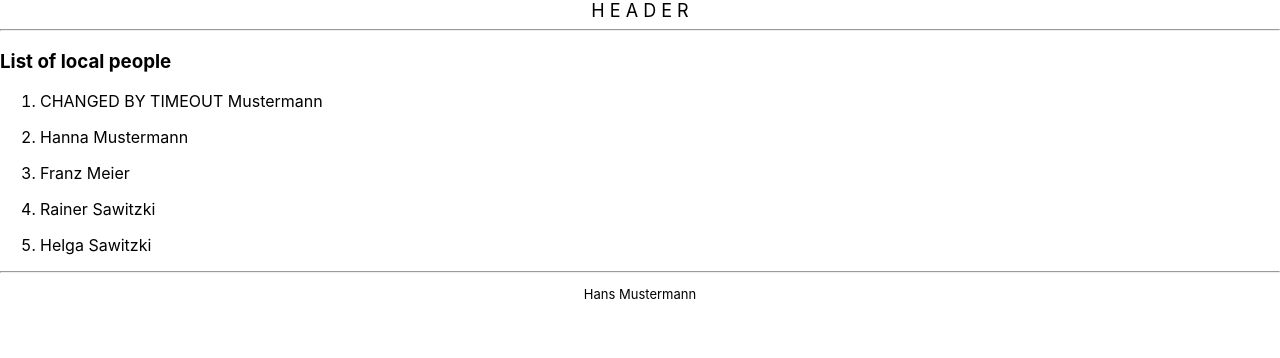
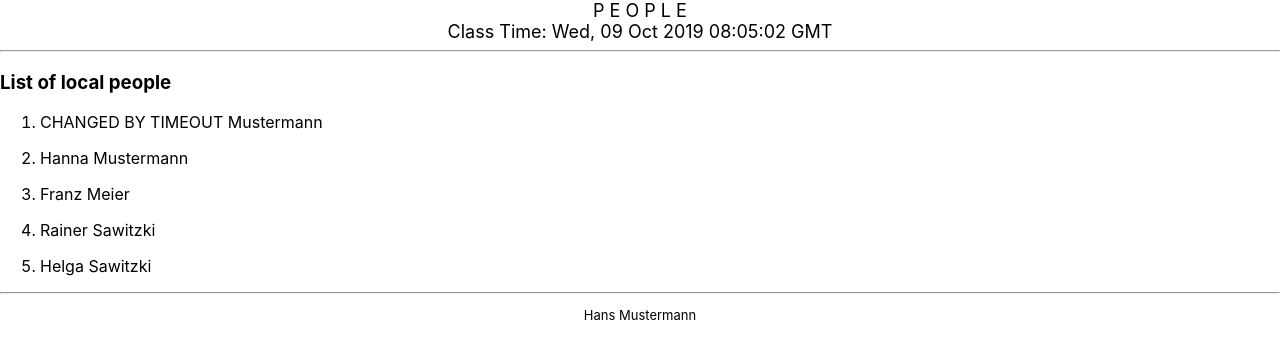
Before and after one commit to Javacream/org.javacream.training.react, a React (Create React App) app in the folder training/: page / in a window 1280 px wide. Shown: the top 358 px of the page. Built offline with nearby package versions, Linux system fonts and the light colour scheme.

Commit message:
add class clockcomponent

```diff
--- a/training/src/component/Content.tsx
+++ b/training/src/component/Content.tsx
@@ -1,11 +1,22 @@
-import React from 'react';
+import React, {PureComponent} from 'react';
 import './Content.css'
 import {peopleList} from '../ApplicationContext'
 import PeopleListComponent from '../people/component/PeopleListComponent'
-const Content = () => {
-    return (
-        <div className="content"><PeopleListComponent people={peopleList} /></div>
-    )
+import { Person } from '../people/model/People';
+class Content extends PureComponent<{}, {people: Array<Person>}>{
+    state = {people: peopleList}
+    render(){
+        return (
+            <div className="content"><PeopleListComponent people={this.state.people} /></div>
+        )
+    }
+    componentDidMount(){
+        setTimeout(() => {
+            console.log("setting new state")
+            this.setState({people: [...peopleList]})
+        }, 4000)
+    }
+
 }
 
 export default Content
--- a/training/src/component/Header.tsx
+++ b/training/src/component/Header.tsx
@@ -1,10 +1,10 @@
 import React from 'react';
 import './Header.css';
 import {headerText} from '../ApplicationContext'
-
+import ClockComponent from '../util/component/ClockComponent'
 const Header = () => {
     return (
-        <div className="header">{headerText}</div>
+        <div className="header">{headerText}<ClockComponent /></div>
     )
 }
 
--- a/training/src/people/component/PeopleListComponent.tsx
+++ b/training/src/people/component/PeopleListComponent.tsx
@@ -17,11 +17,6 @@ class PeopleListComponent extends PureComponent<{people: Array<Person>}, {}>{
                 )
     }
 
-    componentDidMount(){
-        setTimeout(() => {
-            this.forceUpdate()//DON'T DO THAT!
-        }, 4000)
-    }
 }
 
 export default PeopleListComponent
--- a/training/src/test/testData.tsx
+++ b/training/src/test/testData.tsx
@@ -1,6 +1,6 @@
 import { PersonClass } from "../people/model/People"
 
-export const testHeaderText = "H E A D E R"
+export const testHeaderText = "P E O P L E"
 export const testContentText = "nothing yet..."
 export const prototypePerson = new PersonClass(815, "Mustermann", "Hans", 'm', 177)
 export const testPeople = [
--- /dev/null
+++ b/training/src/util/component/ClockComponent.tsx
@@ -0,0 +1,19 @@
+import React from 'react';
+
+interface TimeInfo{
+    time: Date;
+}
+
+export default class ClockComponent extends React.PureComponent<{}, TimeInfo>{
+    render(){
+        return (<div>Class Time: {this.state.time.toUTCString()}</div>)
+    }
+    init = () => {
+        setInterval(this.increment, 1000);
+        return {time: new Date(Date.now())}
+    }
+    increment = () => {
+        this.setState({time: new Date(Date.now())})
+    }
+    readonly state = this.init()
+}
```
